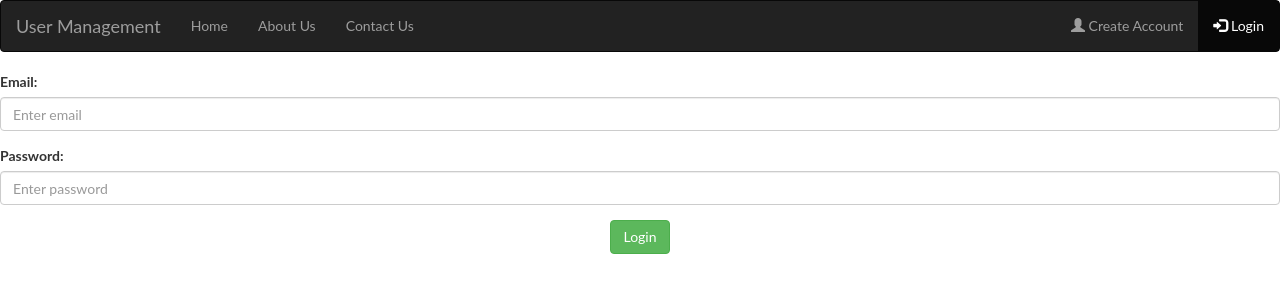
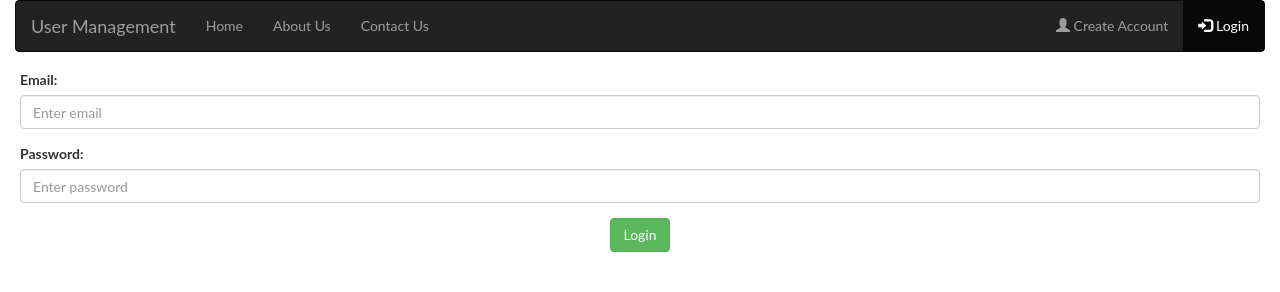
Before and after one commit to vamshieega/login, a plain HTML site: page index.html in a window 1280 px wide. Drawn offline with nearby package versions, Linux system fonts and the light colour scheme.

Commit message:
Update user.css

```diff
--- a/user.css
+++ b/user.css
@@ -1,3 +1,20 @@
+  .pageContent {
+      margin-top: 70px !important;
+      margin: 20px;
+    }
+
+    .pageNavigation {
+      position: fixed;
+      width: 100%;
+      z-index: 1;
+      top: 0px;
+      margin: 0px;
+    }
+
+    .hide {
+      display: none;
+    }
+
 body {
     font-family: "Lato", sans-serif;
   }
@@ -40,11 +57,6 @@ body {
     .sidenav {padding-top: 15px;}
     .sidenav a {font-size: 18px;}
   }
-
-
-
-
-
   .sidenav1 {
     height: 100%;
     width: 0;
@@ -57,8 +69,7 @@ body {
     transition: 0.5s;
     padding-top: 60px;
   }
-
-  .sidenav1 a {
+.sidenav1 a {
     padding: 8px 8px 8px 32px;
     text-decoration: none;
     font-size: 25px;
@@ -83,11 +94,7 @@ body {
     .sidenav1 {padding-top: 15px;}
     .sidenav1 a {font-size: 18px;}
   }
-
-
-
-
-  .sidenav2 {
+.sidenav2 {
     height: 100%;
     width: 0;
     position: fixed;
```
